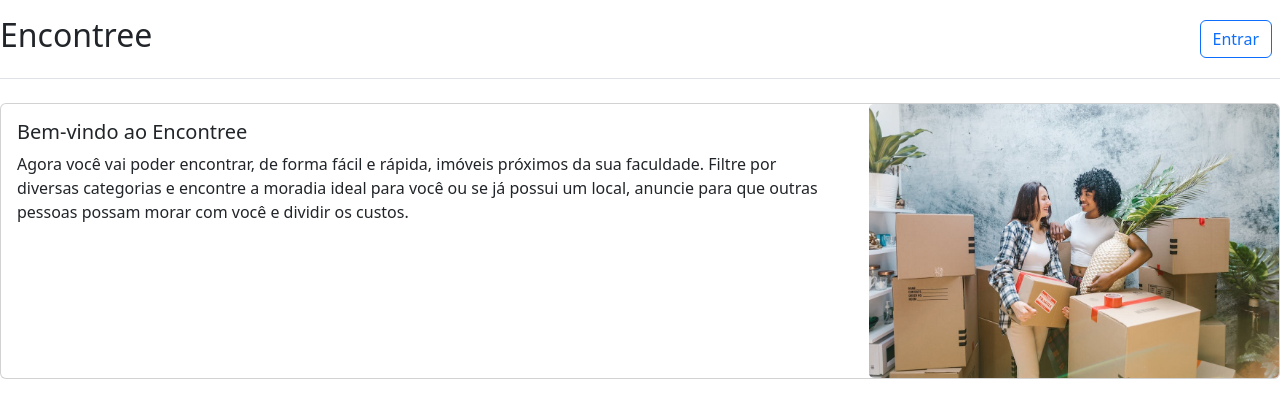
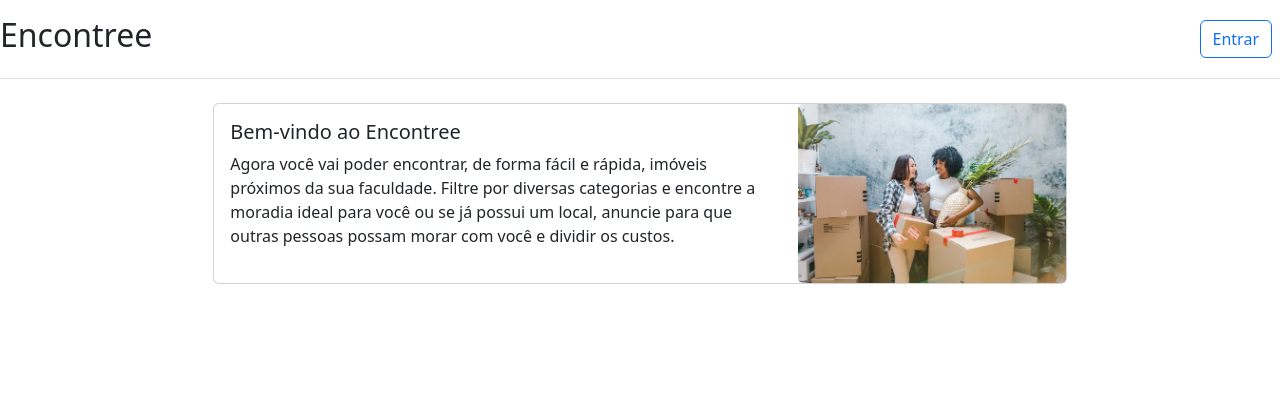
Before and after one commit to rafavmaciel/encontree-front, a React (Create React App) app: page / in a window 1280 px wide. Shown: the top 418 px of the page. Built offline with nearby package versions, Linux system fonts and the light colour scheme.

Commit message:
centralizando card landing-page

```diff
--- a/src/pages/landingPage/index.js
+++ b/src/pages/landingPage/index.js
@@ -8,7 +8,7 @@ function LandingPage() {
     <>
         <Header/>
 
-        <div className="card mb-3 cotainer" >
+        <div className="card mb-3 cotainer col-lg-8 offset-lg-2" >
             <div className="row no-gutters">
                 <div className="col-md-8">
                     <div className="card-body">
```
Also changed, not shown: 1 other file (tests, documents, lock files or other folders). Lines whose indentation alone changed are shown as unchanged.
